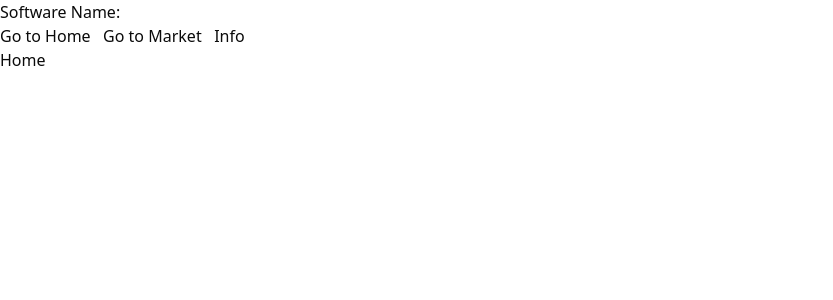
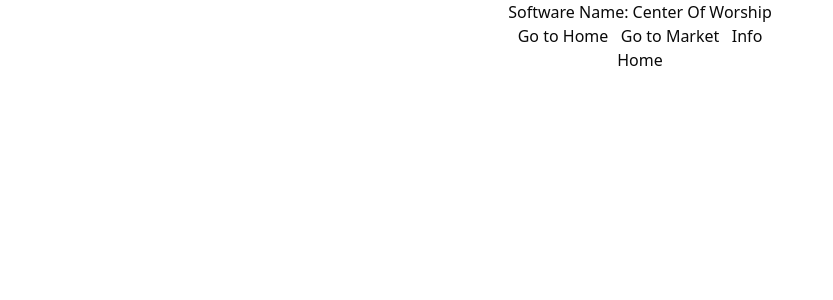
Before and after one commit to kingujebeh/unknown, a Vue app: page /home in a window 1280 px wide. Shown: the top 300 px of the page, without its empty margins (0-833 px from the left). Built offline with nearby package versions, Linux system fonts and the light colour scheme.

Commit message:
Capitalized Software Name Centralized

```diff
--- a/src/layouts/Index.vue
+++ b/src/layouts/Index.vue
@@ -1,6 +1,8 @@
 <template>
-  <div id="software">
-    <h1>Software Name: {{ software }}</h1>
+  <div id="software" class="text-center">
+    <h1>
+      Software Name: <span class="capitalize">{{ software }}</span>
+    </h1>
     <nav>
       <RouterLink to="/">Go to Home</RouterLink>
       &nbsp;
@@ -15,5 +17,5 @@
 
 <script setup>
 import { reactive } from "vue";
-const software = reactive(window.SOFTWARE);
+const software = reactive(window.SOFTWARE) || "Center of worship";
 </script>
```
Also changed, not shown: 12 other files (tests, documents, lock files or other folders).
